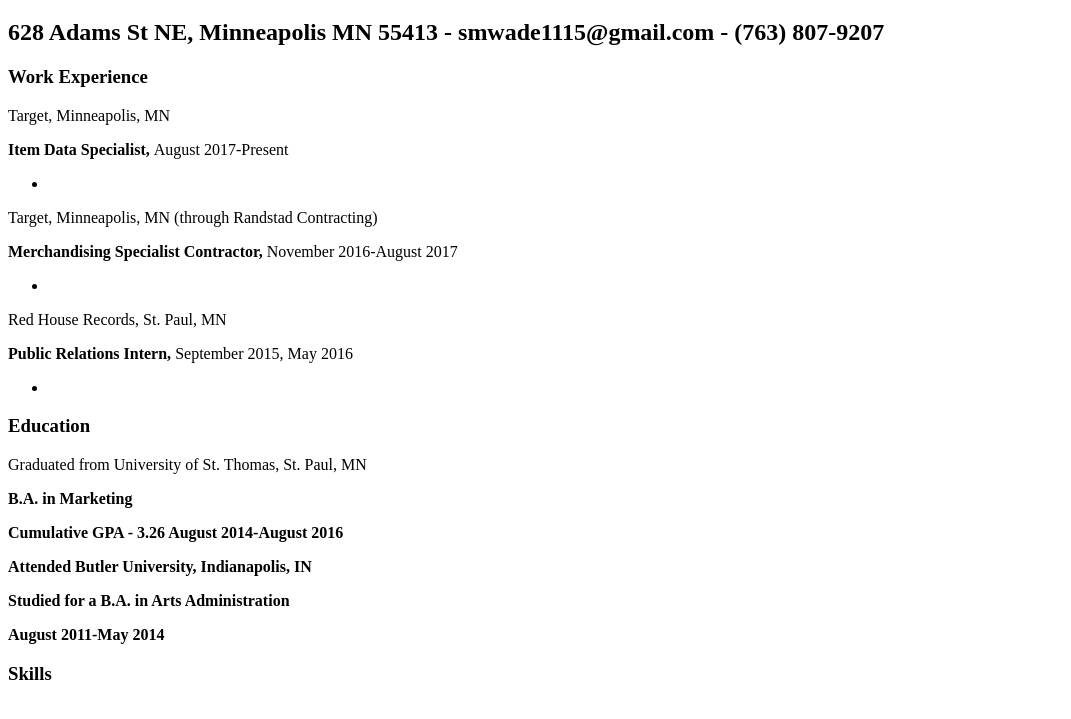
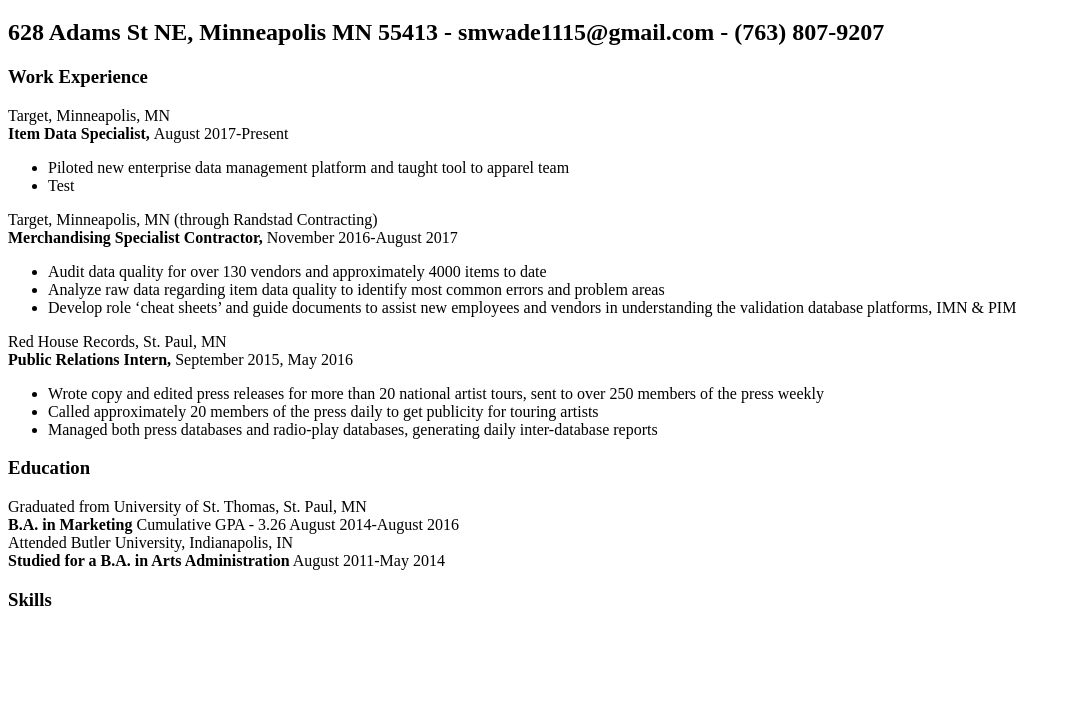
Before and after one commit to swadezy/seanwaderesume.github.io, a plain HTML site: page index.html in a window 1280 px wide. Shown: the part 61-780 px from the top of the page, without its empty margins (0-1071 px from the left). Drawn offline with Linux system fonts and the light colour scheme.

Commit message:
Added list text 1

```diff
--- a/index.html
+++ b/index.html
@@ -13,31 +13,41 @@
 
 	<h3>Work Experience</h3>
 
-	<p>Target, Minneapolis, MN</p>
-	<p><b>Item Data Specialist, </b>August 2017-Present</p>
+	<p>Target, Minneapolis, MN
+		<br>
+	<b>Item Data Specialist, </b>August 2017-Present</p>
 		<ul>
-			<li></li>
+			<li>Piloted new enterprise data management platform and taught tool to apparel team</li>
+			<li>Test</li>
 		</ul>
 
-    <p>Target, Minneapolis, MN (through Randstad Contracting)</p>
-    <p><b>Merchandising Specialist Contractor, </b>November 2016-August 2017</p>
+    <p>Target, Minneapolis, MN (through Randstad Contracting)
+	    <br>
+    <b>Merchandising Specialist Contractor, </b>November 2016-August 2017</p>
 		<ul>
-			<li></li>
+			<li>Audit data quality for over 130 vendors and approximately 4000 items to date</li>
+			<li>Analyze raw data regarding item data quality to identify most common errors and problem areas</li>
+			<li>Develop role ‘cheat sheets’ and guide documents to assist new employees and vendors in understanding the validation database platforms, IMN & PIM</li>
 		</ul>
 
-    <p>Red House Records, St. Paul, MN</p>
-    <p><b>Public Relations Intern, </b>September 2015, May 2016</p>
+    <p>Red House Records, St. Paul, MN
+	    <br>
+    <b>Public Relations Intern, </b>September 2015, May 2016</p>
 		<ul>
-			<li></li>
+			<li>Wrote copy and edited press releases for more than 20 national artist tours, sent to over 250 members of the press weekly</li>
+			<li>Called approximately 20 members of the press daily to get publicity for touring artists</li>
+			<li>Managed both press databases and radio-play databases, generating daily inter-database reports</li>
 		</ul>
 
 	<h3>Education</h3>
 
-	<p>Graduated from University of St. Thomas, St. Paul, MN</p>
-	<p><b>B.A. in Marketing</p> Cumulative GPA - 3.26 August 2014-August 2016
-
-	<p>Attended Butler University, Indianapolis, IN</p>
-	<p><b>Studied for a B.A. in Arts Administration</p> August 2011-May 2014
+	<p>Graduated from University of St. Thomas, St. Paul, MN
+		<br>
+	<b>B.A. in Marketing</b> Cumulative GPA - 3.26 August 2014-August 2016
+		<br>
+	Attended Butler University, Indianapolis, IN
+		<br>
+		<b>Studied for a B.A. in Arts Administration</b> August 2011-May 2014</p>
 
 	<h3>Skills</h3>
 
```
